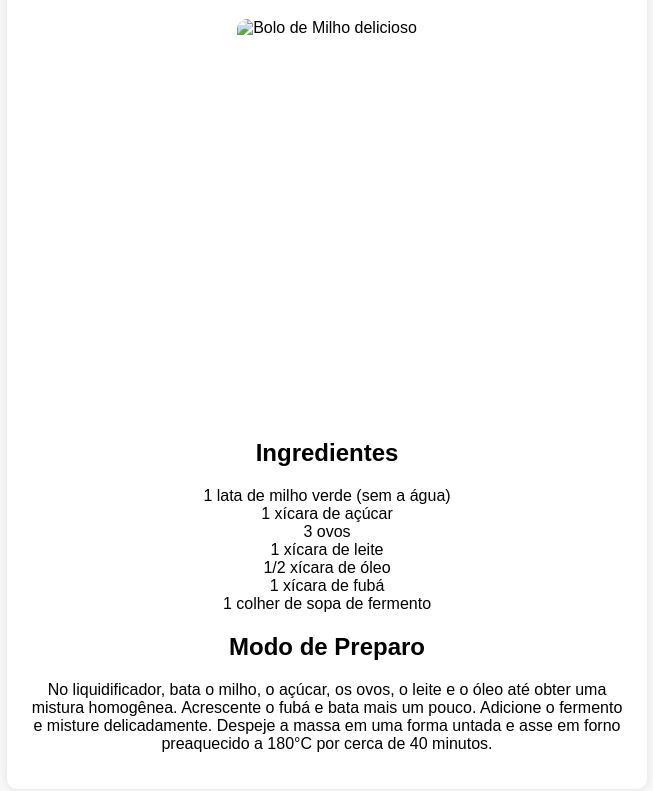
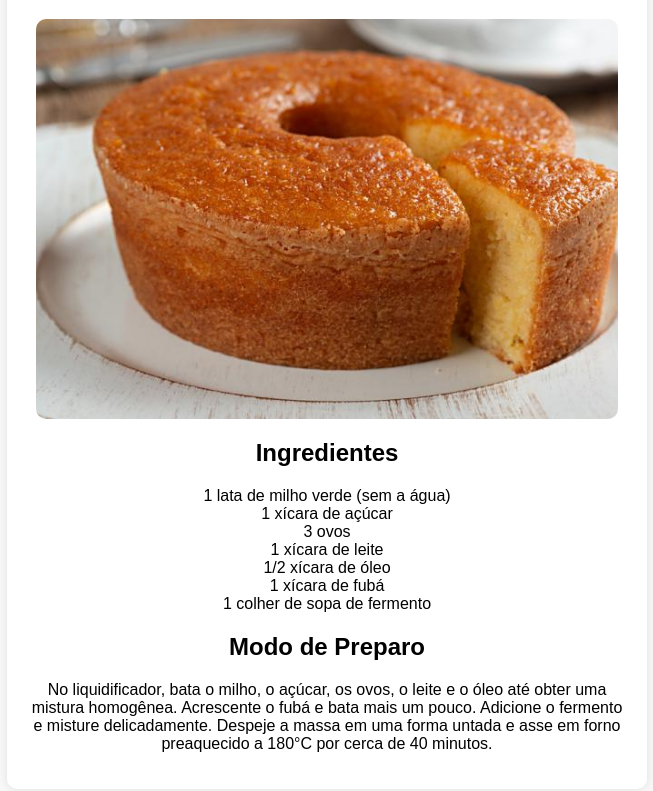
Before and after one commit to LarissaManoelaCavaquinho/tipografia, a plain HTML site: page index.html in a window 1280 px wide. Shown: the part 109-900 px from the top of the page, without its empty margins (313-966 px from the left). Drawn offline with Linux system fonts and the light colour scheme.

Commit message:
Update index.html

```diff
--- a/index.html
+++ b/index.html
@@ -39,7 +39,7 @@
     <div class="container">
         <h1>Receita de Bolo de Milho</h1>
         <div class="image-container">
-            <img src="bolo_milho.jpg" alt="Bolo de Milho delicioso">
+            <img src="bolo-de-milho.jpg" alt="Bolo de Milho delicioso">
         </div>
         <h2>Ingredientes</h2>
         <p>1 lata de milho verde (sem a água)<br>
```
